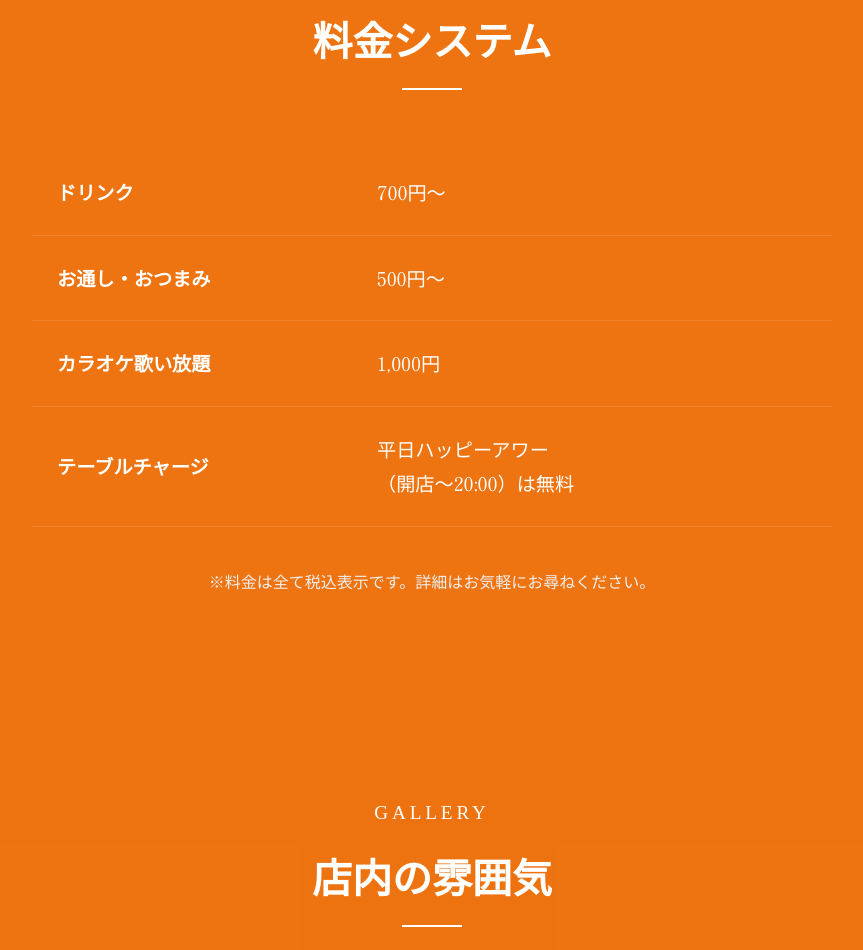
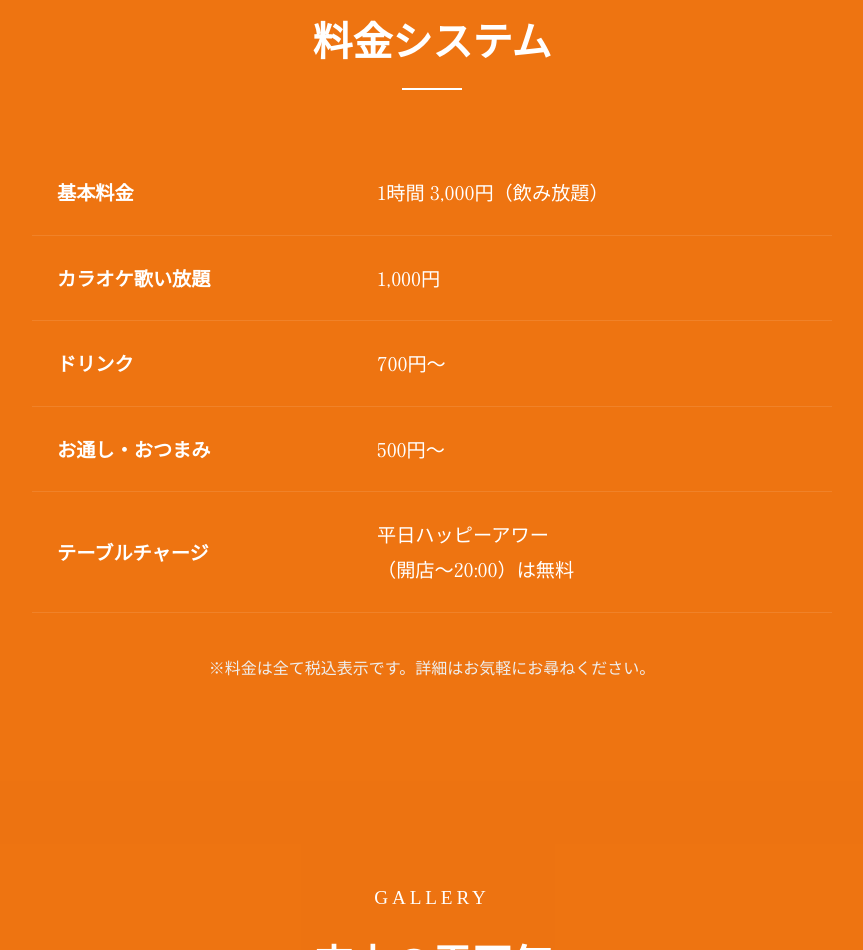
Before and after one commit to hiroyukimaekawa-lang/Sunack-Kannnamu, a plain HTML site: page index.html in a window 1280 px wide. Shown: the part 3983-4933 px from the top of the page, without its empty margins (208-1071 px from the left). Drawn offline with nearby package versions, Linux system fonts and the light colour scheme; a web font is replaced by a local one.

Commit message:
Update price table contents

```diff
--- a/index.html
+++ b/index.html
@@ -151,16 +151,20 @@
             </div>
             <table class="price-table reveal">
                 <tr>
+                    <th>基本料金</th>
+                    <td>1時間 3,000円（飲み放題）</td>
+                </tr>
+                <tr>
+                    <th>カラオケ歌い放題</th>
+                    <td>1,000円</td>
+                </tr>
+                <tr>
                     <th>ドリンク</th>
                     <td>700円〜</td>
                 </tr>
                 <tr>
                     <th>お通し・おつまみ</th>
                     <td>500円〜</td>
-                </tr>
-                <tr>
-                    <th>カラオケ歌い放題</th>
-                    <td>1,000円</td>
                 </tr>
                 <tr>
                     <th>テーブルチャージ</th>
```
